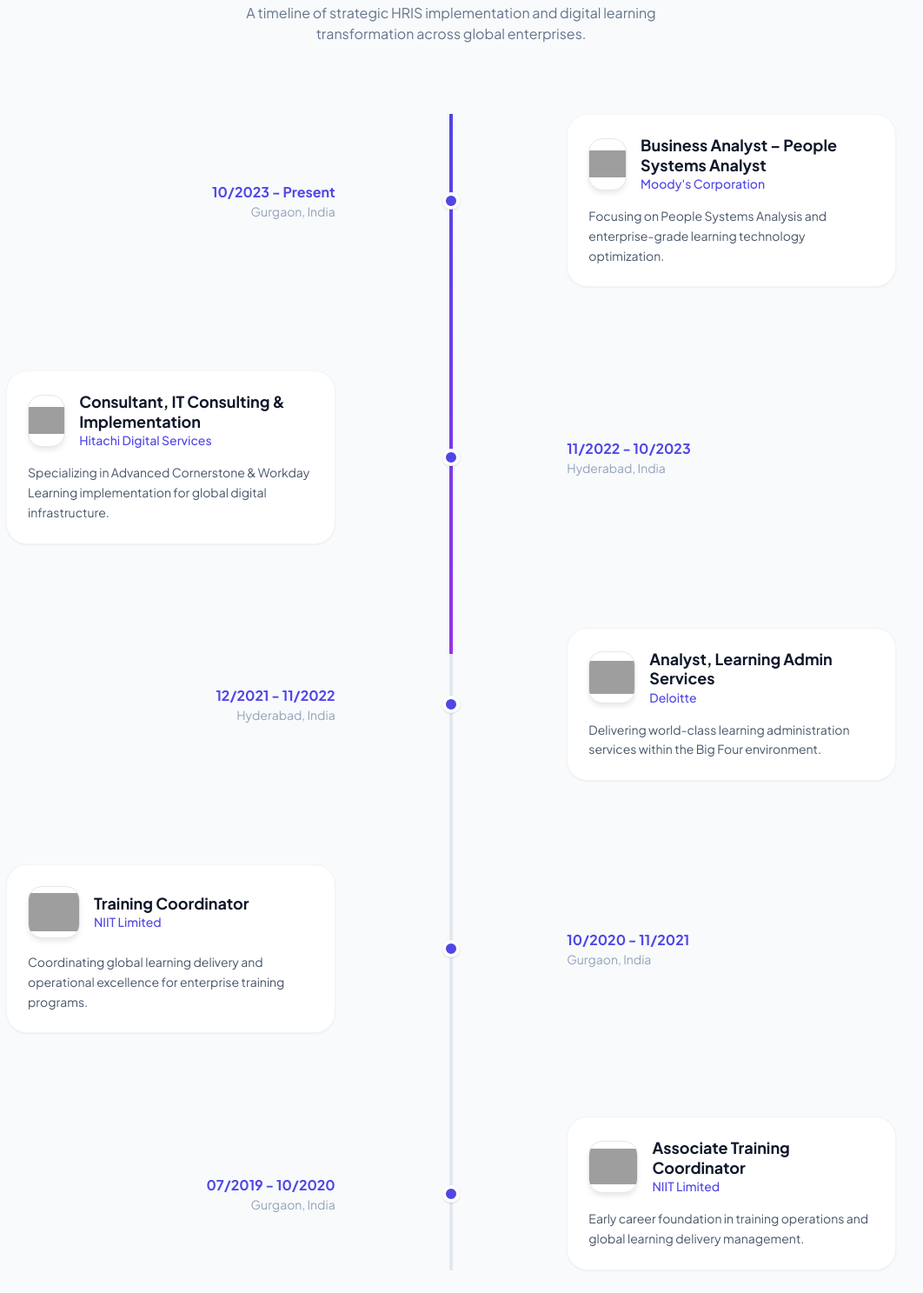
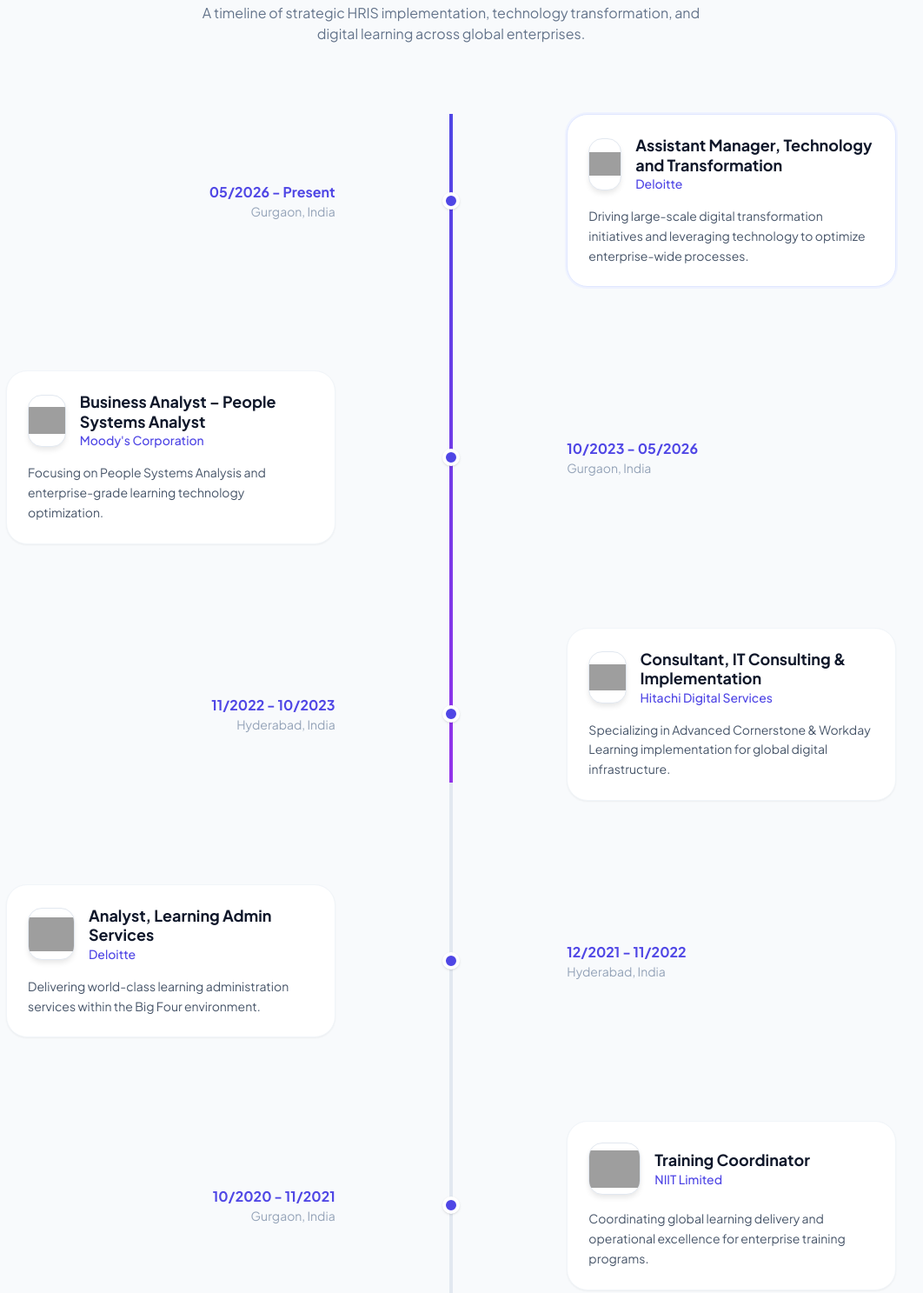
Before and after one commit to jaygoswami5076/jaygoswami5076.github.io, a plain HTML site: page page2.html in a window 1280 px wide. Shown: the part 173-1660 px from the top of the page at 87% size, without its empty margins (121-1183 px from the left). Drawn offline with nearby package versions, Linux system fonts and the light colour scheme; grey boxes are pictures that could not be loaded.

Commit message:
Update page2.html

```diff
--- a/page2.html
+++ b/page2.html
@@ -62,20 +62,44 @@
         <header class="text-center mb-20">
             <h2 class="text-indigo-600 font-bold uppercase tracking-widest text-sm mb-3">The Roadmap</h2>
             <h1 class="text-4xl md:text-5xl font-extrabold text-slate-900">Career Evolution</h1>
-            <p class="text-slate-500 mt-4 max-w-xl mx-auto">A timeline of strategic HRIS implementation and digital learning transformation across global enterprises.</p>
+            <p class="text-slate-500 mt-4 max-w-xl mx-auto">A timeline of strategic HRIS implementation, technology transformation, and digital learning across global enterprises.</p>
         </header>
 
         <div class="timeline-container">
             <div class="timeline-line"></div>
             <div id="progress-bar" class="timeline-progress"></div>
 
+            <!-- Deloitte: Assistant Manager (New Start Date) -->
             <div class="career-item relative mb-24 flex flex-col md:flex-row items-center justify-between w-full">
                 <div class="hidden md:block w-5/12 text-right pr-12">
-                    <span class="text-indigo-600 font-bold">10/2023 - Present</span>
+                    <span class="text-indigo-600 font-bold">05/2026 - Present</span>
                     <p class="text-slate-400 text-sm">Gurgaon, India</p>
                 </div>
                 <div class="z-10 bg-indigo-600 w-5 h-5 rounded-full border-4 border-white shadow"></div>
                 <div class="career-card w-full md:w-5/12 md:pl-12 mt-6 md:mt-0">
+                    <div class="bg-white p-6 rounded-3xl shadow-sm border border-indigo-100 ring-2 ring-indigo-50 hover:shadow-xl transition-shadow">
+                        <div class="flex items-center gap-4 mb-4">
+                            <div class="logo-box">
+                                <img src="https://logo.clearbit.com/deloitte.com" alt="Deloitte" onerror="this.src='https://ui-avatars.com/api/?name=Deloitte&background=86bc25&color=fff'">
+                            </div>
+                            <div>
+                                <h3 class="font-bold text-slate-900 text-lg leading-tight">Assistant Manager, Technology and Transformation</h3>
+                                <p class="text-indigo-600 font-medium text-sm">Deloitte</p>
+                            </div>
+                        </div>
+                        <p class="text-slate-600 text-sm leading-relaxed">Driving large-scale digital transformation initiatives and leveraging technology to optimize enterprise-wide processes.</p>
+                    </div>
+                </div>
+            </div>
+
+            <!-- Moody's: (Updated End Date) -->
+            <div class="career-item relative mb-24 flex flex-col md:flex-row-reverse items-center justify-between w-full">
+                <div class="hidden md:block w-5/12 text-left pl-12">
+                    <span class="text-indigo-600 font-bold">10/2023 - 05/2026</span>
+                    <p class="text-slate-400 text-sm">Gurgaon, India</p>
+                </div>
+                <div class="z-10 bg-indigo-600 w-5 h-5 rounded-full border-4 border-white shadow"></div>
+                <div class="career-card w-full md:w-5/12 md:pr-12 mt-6 md:mt-0">
                     <div class="bg-white p-6 rounded-3xl shadow-sm border border-slate-100 hover:shadow-xl transition-shadow">
                         <div class="flex items-center gap-4 mb-4">
                             <div class="logo-box">
@@ -91,13 +115,14 @@
                 </div>
             </div>
 
-            <div class="career-item relative mb-24 flex flex-col md:flex-row-reverse items-center justify-between w-full">
-                <div class="hidden md:block w-5/12 text-left pl-12">
+            <!-- Hitachi -->
+            <div class="career-item relative mb-24 flex flex-col md:flex-row items-center justify-between w-full">
+                <div class="hidden md:block w-5/12 text-right pr-12">
                     <span class="text-indigo-600 font-bold">11/2022 - 10/2023</span>
                     <p class="text-slate-400 text-sm">Hyderabad, India</p>
                 </div>
                 <div class="z-10 bg-indigo-600 w-5 h-5 rounded-full border-4 border-white shadow"></div>
-                <div class="career-card w-full md:w-5/12 md:pr-12 mt-6 md:mt-0">
+                <div class="career-card w-full md:w-5/12 md:pl-12 mt-6 md:mt-0">
                     <div class="bg-white p-6 rounded-3xl shadow-sm border border-slate-100 hover:shadow-xl transition-shadow">
                         <div class="flex items-center gap-4 mb-4">
                             <div class="logo-box">
@@ -113,13 +138,14 @@
                 </div>
             </div>
 
-            <div class="career-item relative mb-24 flex flex-col md:flex-row items-center justify-between w-full">
-                <div class="hidden md:block w-5/12 text-right pr-12">
+            <!-- Deloitte: Analyst -->
+            <div class="career-item relative mb-24 flex flex-col md:flex-row-reverse items-center justify-between w-full">
+                <div class="hidden md:block w-5/12 text-left pl-12">
                     <span class="text-indigo-600 font-bold">12/2021 - 11/2022</span>
                     <p class="text-slate-400 text-sm">Hyderabad, India</p>
                 </div>
                 <div class="z-10 bg-indigo-600 w-5 h-5 rounded-full border-4 border-white shadow"></div>
-                <div class="career-card w-full md:w-5/12 md:pl-12 mt-6 md:mt-0">
+                <div class="career-card w-full md:w-5/12 md:pr-12 mt-6 md:mt-0">
                     <div class="bg-white p-6 rounded-3xl shadow-sm border border-slate-100 hover:shadow-xl transition-shadow">
                         <div class="flex items-center gap-4 mb-4">
                             <div class="logo-box">
@@ -135,13 +161,14 @@
                 </div>
             </div>
 
-            <div class="career-item relative mb-24 flex flex-col md:flex-row-reverse items-center justify-between w-full">
-                <div class="hidden md:block w-5/12 text-left pl-12">
+            <!-- NIIT roles -->
+            <div class="career-item relative mb-24 flex flex-col md:flex-row items-center justify-between w-full">
+                <div class="hidden md:block w-5/12 text-right pr-12">
                     <span class="text-indigo-600 font-bold">10/2020 - 11/2021</span>
                     <p class="text-slate-400 text-sm">Gurgaon, India</p>
                 </div>
                 <div class="z-10 bg-indigo-600 w-5 h-5 rounded-full border-4 border-white shadow"></div>
-                <div class="career-card w-full md:w-5/12 md:pr-12 mt-6 md:mt-0">
+                <div class="career-card w-full md:w-5/12 md:pl-12 mt-6 md:mt-0">
                     <div class="bg-white p-6 rounded-3xl shadow-sm border border-slate-100 hover:shadow-xl transition-shadow">
                         <div class="flex items-center gap-4 mb-4">
                             <div class="logo-box">
@@ -157,13 +184,13 @@
                 </div>
             </div>
 
-            <div class="career-item relative mb-10 flex flex-col md:flex-row items-center justify-between w-full">
-                <div class="hidden md:block w-5/12 text-right pr-12">
+            <div class="career-item relative mb-10 flex flex-col md:flex-row-reverse items-center justify-between w-full">
+                <div class="hidden md:block w-5/12 text-left pl-12">
                     <span class="text-indigo-600 font-bold">07/2019 - 10/2020</span>
                     <p class="text-slate-400 text-sm">Gurgaon, India</p>
                 </div>
                 <div class="z-10 bg-indigo-600 w-5 h-5 rounded-full border-4 border-white shadow"></div>
-                <div class="career-card w-full md:w-5/12 md:pl-12 mt-6 md:mt-0">
+                <div class="career-card w-full md:w-5/12 md:pr-12 mt-6 md:mt-0">
                     <div class="bg-white p-6 rounded-3xl shadow-sm border border-slate-100 hover:shadow-xl transition-shadow">
                         <div class="flex items-center gap-4 mb-4">
                             <div class="logo-box">
@@ -183,7 +210,6 @@
     </div>
 
     <script>
-        // Scroll Animation Logic
         const observerOptions = { threshold: 0.2 };
         const observer = new IntersectionObserver((entries) => {
             entries.forEach(entry => {
@@ -195,7 +221,6 @@
 
         document.querySelectorAll('.career-card').forEach(card => observer.observe(card));
 
-        // Progress Line Logic
         window.onscroll = function() {
             const container = document.querySelector('.timeline-container');
             const progress = document.getElementById('progress-bar');
@@ -213,17 +238,8 @@
     </script>
     <div class="text-center mt-16">
         <hr class="mb-6">
-        <button
-            onclick="location.href='index.html'"
-            class="px-6 py-3 bg-gray-600 text-white rounded-lg mr-4 hover:bg-gray-700 transition">
-            ← Back
-        </button>
-
-        <button
-            onclick="location.href='page3.html'"
-            class="px-6 py-3 bg-indigo-600 text-white rounded-lg hover:bg-indigo-700 transition">
-            Next →
-        </button>
+        <button onclick="location.href='index.html'" class="px-6 py-3 bg-gray-600 text-white rounded-lg mr-4 hover:bg-gray-700 transition">← Back</button>
+        <button onclick="location.href='page3.html'" class="px-6 py-3 bg-indigo-600 text-white rounded-lg hover:bg-indigo-700 transition">Next →</button>
     </div>
 </body>
 </html>
```
